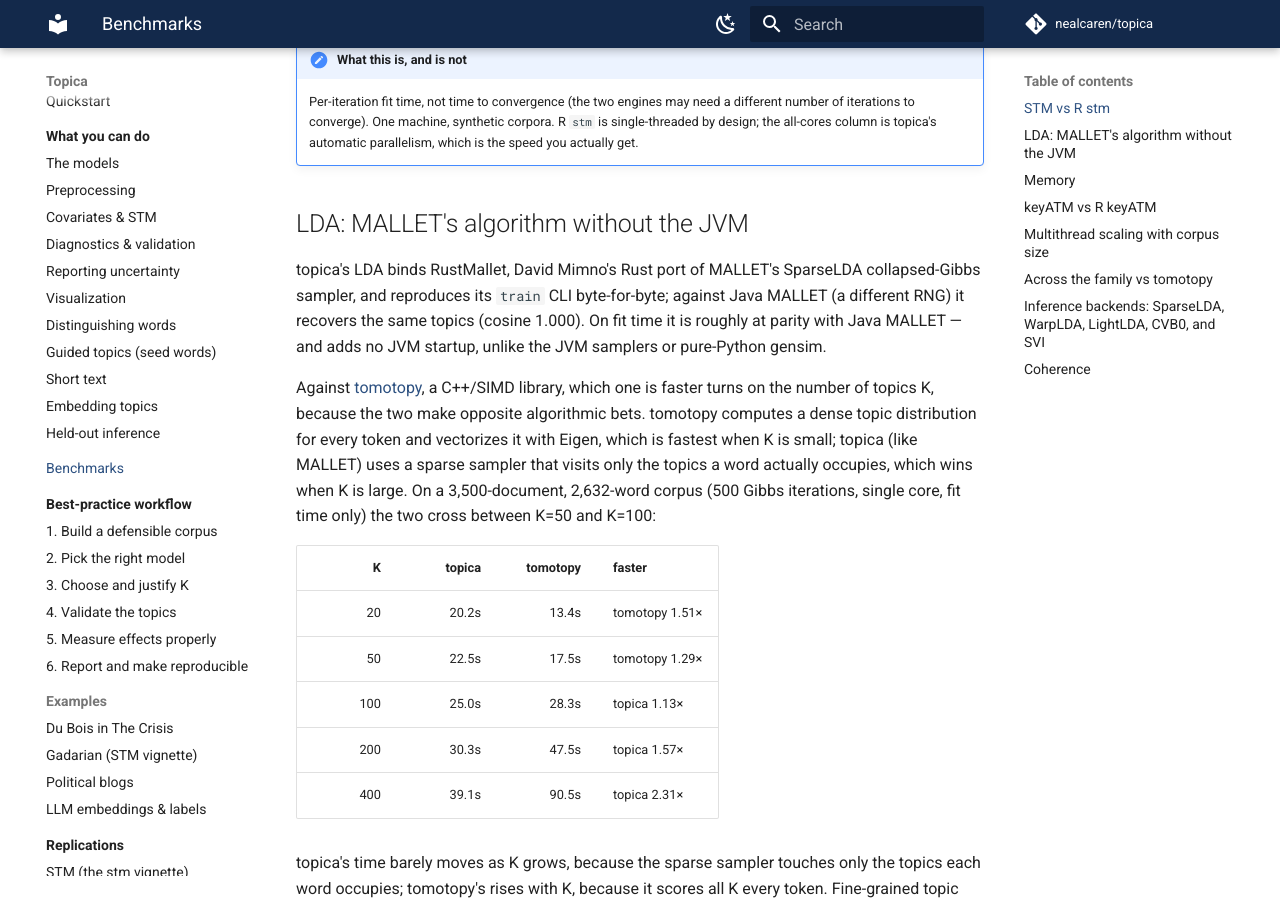
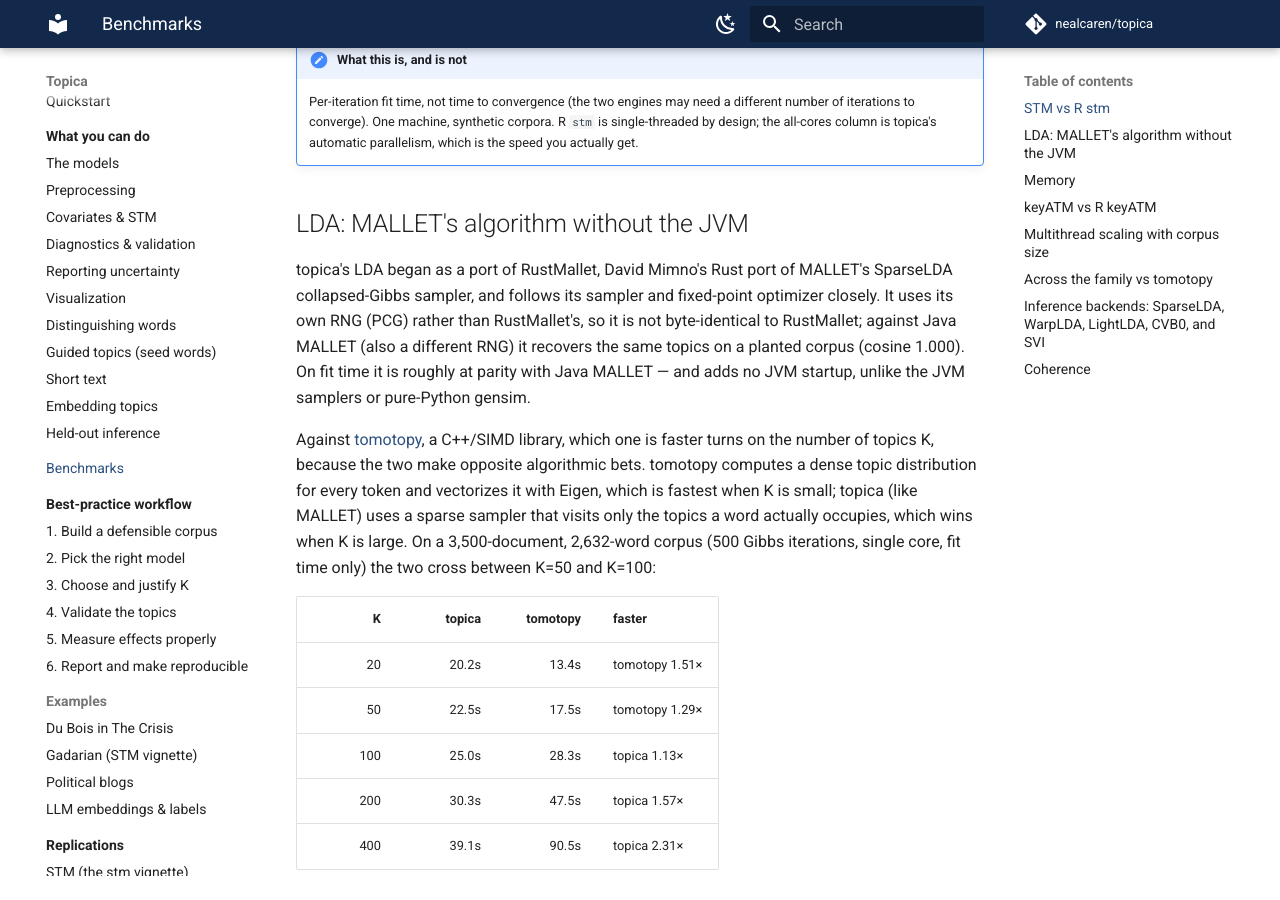
Before and after one commit to nealcaren/turbotopics, an MkDocs documentation site: the page built from docs/benchmarks.md, in a window 1280 px wide and 900 px high, scrolled down 1134 px. Built offline with MkDocs 1.6.1 and Material for MkDocs 9.7.7, drawn with Linux system fonts in a browser that asks for light colours; comment, search, counter and statistics services are not loaded.

Commit message:
docs/paper: correct LDA/RustMallet attribution and ETM/HDP labels (design-review #01, #03) (#145)
#01 (verified false attribution): the README, docs/benchmarks.md, and the paper
claimed topica's LDA "binds RustMallet ... reproducing its train CLI byte-for-byte."
There is no RustMallet dependency, and topica's LDA — though clearly ported from
RustMallet (identical CLI/file layout) — swapped RustMallet's ChaCha8 RNG for PCG.
Verified empirically: built both CLIs, ran them on the same corpus with identical
params/seed; identical preprocessing (55 docs, 536 types) but the trained matrices
differ (topica is not byte-identical to RustMallet). The byte-for-byte guarantee
tests/test_cli_parity.py actually pins is internal: topica's Python binding vs its
own bundled `train` CLI (both PCG). Reworded all surfaces to say "a port of
RustMallet, with its own RNG, not byte-identical"; reframed the cited test;
labeled the Java MALLET cosine-1.000 as a planted-corpus sanity check; fixed the
stale "MALLET byte-parity" code comments and the test docstring (which wrongly
said ChaCha8/"upstream").

#03 (verified mischaracterization): ETM table row "Generative LDA" -> "logistic-
normal topic model" (LDA implies a Dirichlet prior; ETM and topica's impl are
logistic-normal). HDP "infers the number of topics" -> "learns the number of
topics; fixed concentrations by default (steered by gamma)" matching the guide.

Paper rebuilds clean (21pp); test_cli_parity passes; mkdocs --strict clean.

Co-authored-by: Claude Opus 4.8 (1M context) <noreply@anthropic.com>

```diff
--- a/docs/benchmarks.md
+++ b/docs/benchmarks.md
@@ -47,9 +47,11 @@ RAYON_NUM_THREADS=1 python benchmarks/bench_stm.py  # single core
 
 ## LDA: MALLET's algorithm without the JVM
 
-topica's LDA binds RustMallet, David Mimno's Rust port of MALLET's SparseLDA
-collapsed-Gibbs sampler, and reproduces its `train` CLI byte-for-byte; against
-Java MALLET (a different RNG) it recovers the same topics (cosine 1.000). On fit
+topica's LDA began as a port of RustMallet, David Mimno's Rust port of MALLET's
+SparseLDA collapsed-Gibbs sampler, and follows its sampler and fixed-point
+optimizer closely. It uses its own RNG (PCG) rather than RustMallet's, so it is
+not byte-identical to RustMallet; against Java MALLET (also a different RNG) it
+recovers the same topics on a planted corpus (cosine 1.000). On fit
 time it is roughly at parity with Java MALLET — and adds no JVM startup, unlike
 the JVM samplers or pure-Python gensim.
 
```
Also changed, not shown: CHANGELOG.md (+14 -0 lines), README.md (+3 -3 lines), 4 other files.
